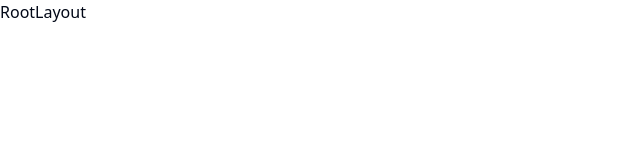
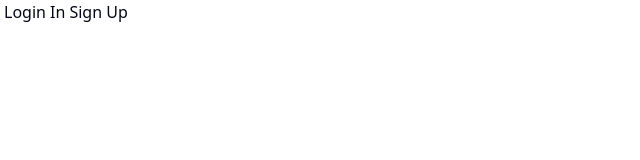
Before and after one commit to STARTNuremberg/Job_Board_Frontend, a React (Vite) app: page / in a window 1280 px wide. Shown: the top 160 px of the page, without its empty margins (0-640 px from the left). Built offline with nearby package versions, Linux system fonts and the light colour scheme.

Commit message:
root links

```diff
--- a/src/_root/RootLayout.tsx
+++ b/src/_root/RootLayout.tsx
@@ -1,7 +1,23 @@
 import React from "react";
+import { Link } from "react-router-dom";
 
 const RootLayout = () => {
-  return <div>RootLayout</div>;
+  return <div>
+    <Link
+      to="/sign-in"
+      className="text-primary-500 text-small-semibold ml-1">
+      Login In
+    </Link>
+
+    <Link
+      to="/sign-up"
+      className="text-primary-500 text-small-semibold ml-1">
+      Sign Up
+    </Link>
+
+
+
+  </div>;
 };
 
 export default RootLayout;
```
